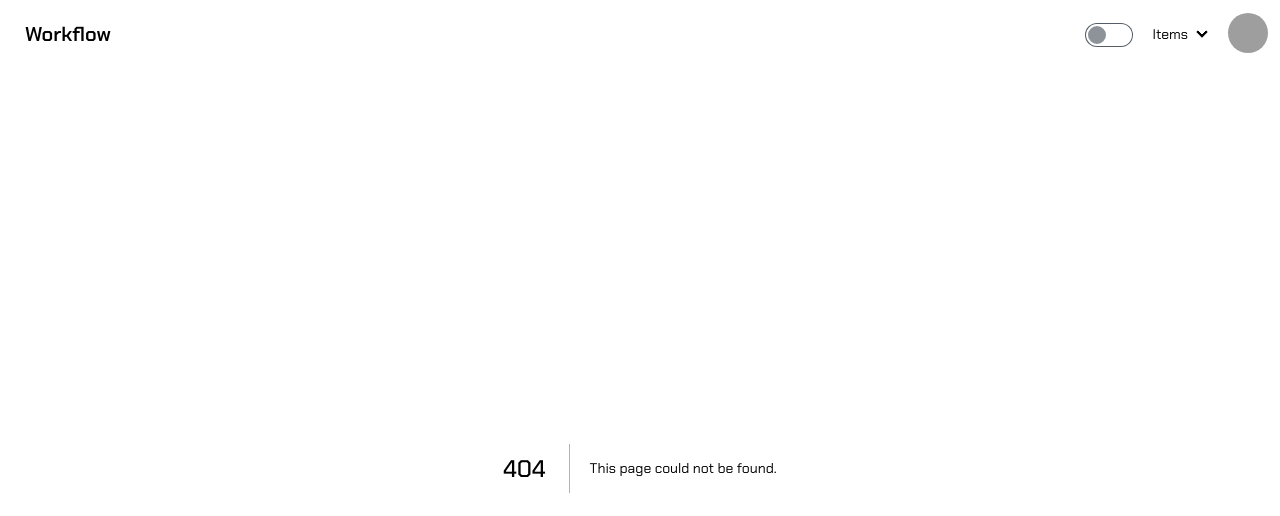
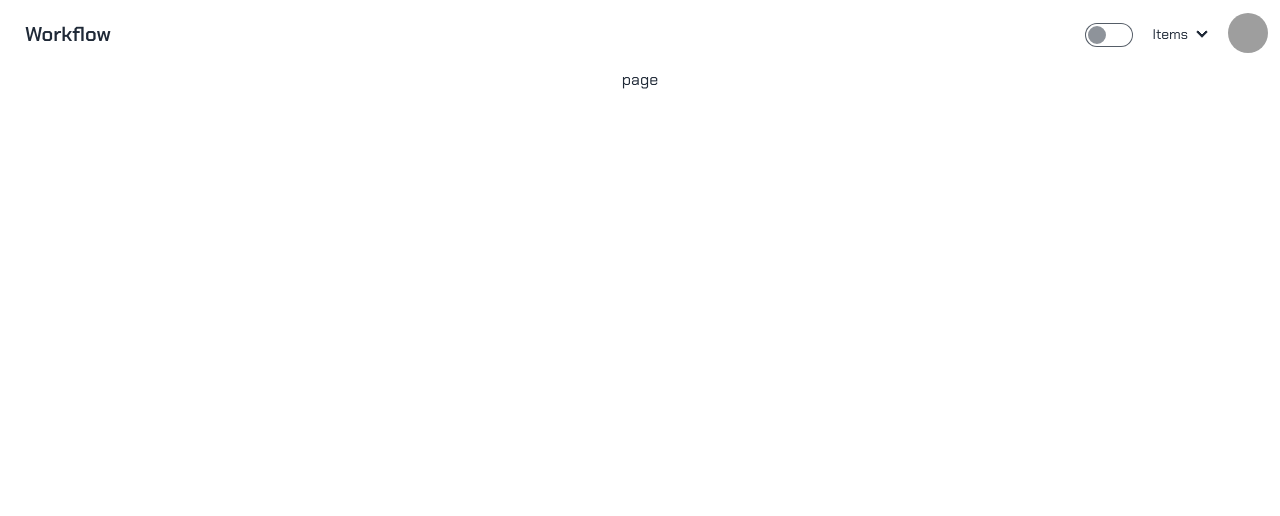
Before and after one commit to Kiratopat-s/workflow-fe, a Next.js app: page /login in a window 1280 px wide. Before the commit this address had no page. Shown: the top 516 px of the page. Built offline with nearby package versions, Linux system fonts and the light colour scheme; grey boxes are pictures that could not be loaded.

Commit message:
init page login

```diff
--- /dev/null
+++ b/src/app/login/page.tsx
@@ -0,0 +1,9 @@
+import React from "react";
+
+// suggest signup here
+
+function page() {
+  return <div>page</div>;
+}
+
+export default page;
```
